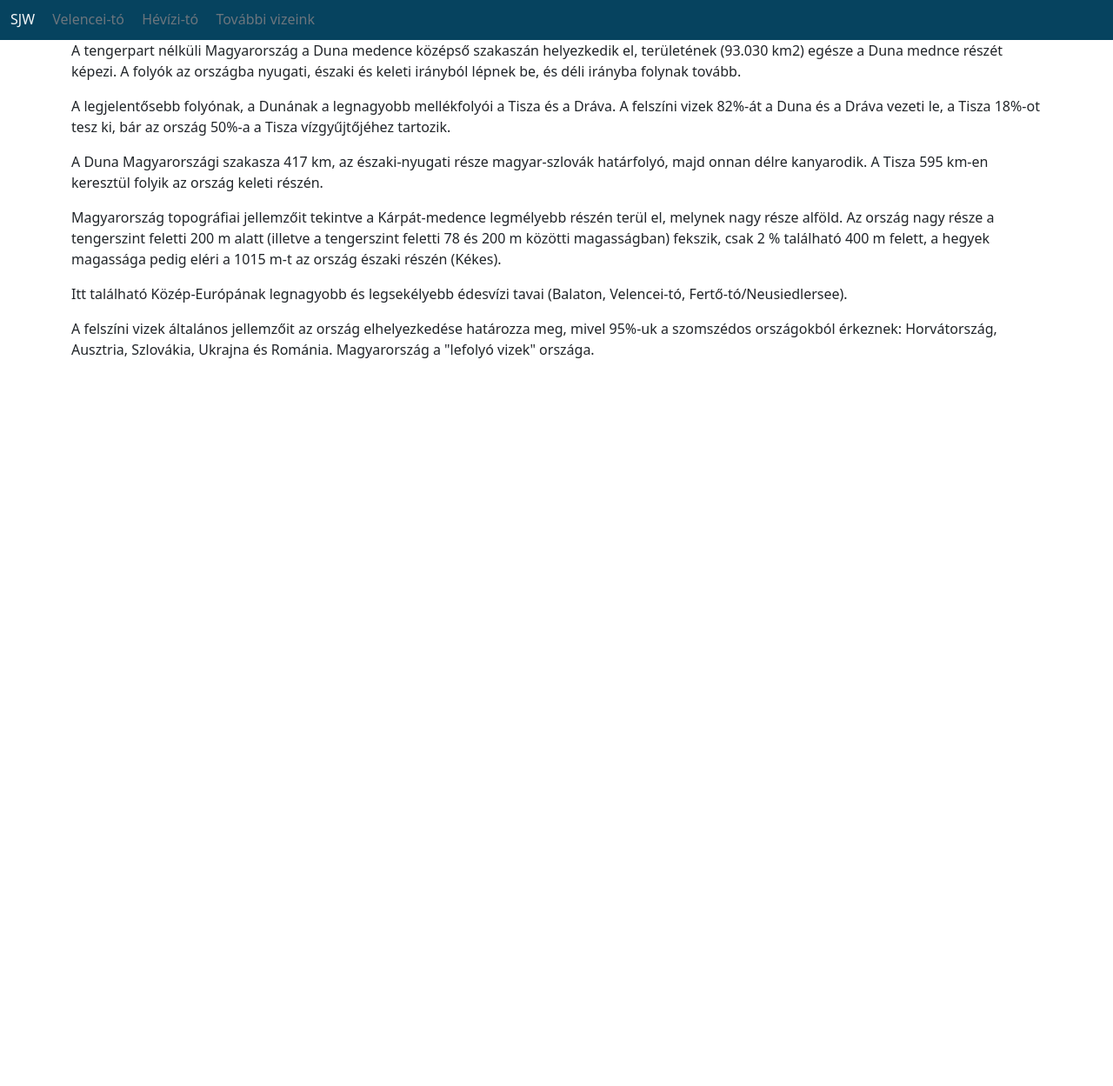
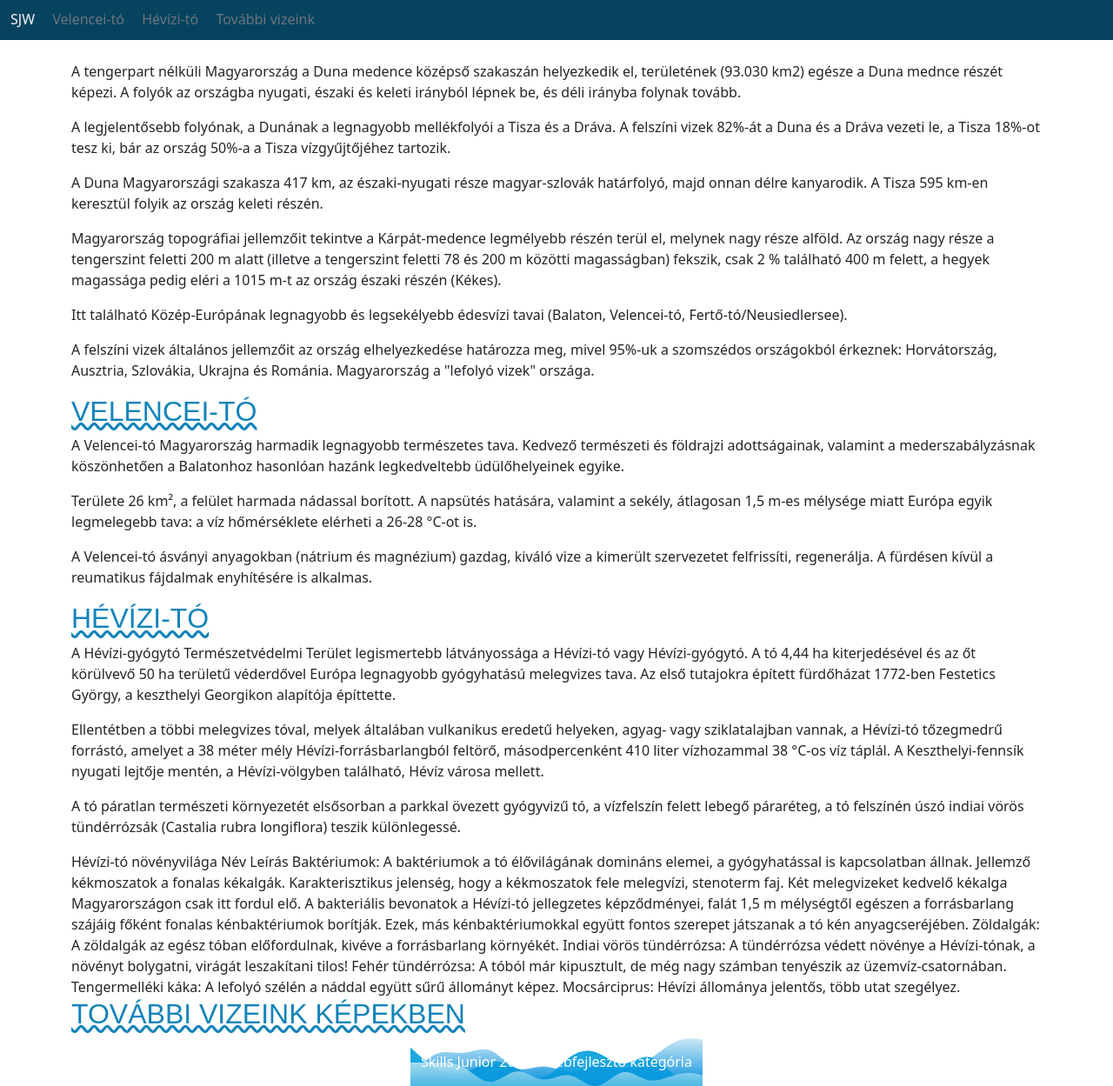
Before and after one commit to vinnie0612/SJW2024_Tamas_Vince, a plain HTML site: page forras/index.html in a window 1280 px wide. Shown: the part 402-1651 px from the top of the page at 87% size. Before the commit the page ends 832 px from the top, so only its background shows below. Drawn offline with nearby package versions, Linux system fonts and the light colour scheme; a web font is replaced by a local one.

Commit message:
laptop battery ran out :(

```diff
--- a/forras/css/style.css
+++ b/forras/css/style.css
@@ -30,12 +30,40 @@
   color: var(--white);
 }
 
+.header h1 {
+  font-size: 3rem;
+  text-align: center;
+  margin: 0;
+  text-transform: uppercase;
+  text-shadow: 5px 5px 10px rgba(0, 0, 0, 1);
+  font-family: "Marhey", sans-serif;
+}
+
+@media (max-width: 992px) {
+  .header h1 {
+    font-size: 1.5rem;
+  }
+}
+
 .navbar {
   display: flex;
   background-color: var(--dkblue);
 }
 
+h2, h3, h4, h5, h6 {
+  color: var(--ltblue) !important;
+  font-family: "Marhey", sans-serif;
+  text-transform: uppercase;
+  text-decoration: underline wavy var(--ltblue);
+}
 
+footer {
+  color: var(--white);
+  text-align: center;
+  padding: 1rem;
+  background: url("../img/wave.svg") no-repeat fixed bottom center;
+  width: 100%;
+}
 
 .navbar a:hover {
   background-color: rgba(255, 255, 255, 0.8);
--- a/forras/index.html
+++ b/forras/index.html
@@ -19,7 +19,7 @@
       <a class="p-2 text-decoration-none link-secondary" href="#">További vizeink</a>
     </div>
   </nav>
-  <div class="container">
+  <div class="container pt-4">
     <p>A tengerpart nélküli Magyarország a Duna medence középső szakaszán helyezkedik el, területének (93.030 km2) egésze a Duna mednce részét képezi. A folyók az országba nyugati, északi és keleti irányból lépnek be, és déli irányba folynak tovább.</p>
 
     <p>A legjelentősebb folyónak, a Dunának a legnagyobb mellékfolyói a Tisza és a Dráva. A felszíni vizek 82%-át a Duna és a Dráva vezeti le, a Tisza 18%-ot tesz ki, bár az ország 50%-a a Tisza vízgyűjtőjéhez tartozik.</p>
@@ -31,7 +31,39 @@
     <p>Itt található Közép-Európának legnagyobb és legsekélyebb édesvízi tavai (Balaton, Velencei-tó, Fertő-tó/Neusiedlersee).</p>
 
     <p>A felszíni vizek általános jellemzőit az ország elhelyezkedése határozza meg, mivel 95%-uk a szomszédos országokból érkeznek: Horvátország, Ausztria, Szlovákia, Ukrajna és Románia. Magyarország a "lefolyó vizek" országa.</p>
+
+    <h2>Velencei-tó</h2>
+    <p>A Velencei-tó Magyarország harmadik legnagyobb természetes tava. Kedvező természeti és földrajzi adottságainak, valamint a mederszabályzásnak köszönhetően a Balatonhoz hasonlóan hazánk legkedveltebb üdülőhelyeinek egyike.</p>
+
+    <p>Területe 26 km², a felület harmada nádassal borított. A napsütés hatására, valamint a sekély, átlagosan 1,5 m-es mélysége miatt Európa egyik legmelegebb tava: a víz hőmérséklete elérheti a 26-28 °C-ot is.</p>
+
+    <p>A Velencei-tó ásványi anyagokban (nátrium és magnézium) gazdag, kiváló vize a kimerült szervezetet felfrissíti, regenerálja. A fürdésen kívül a reumatikus fájdalmak enyhítésére is alkalmas.</p>
+
+    <h2>Hévízi-tó</h2>
+
+    <p>A Hévízi-gyógytó Természetvédelmi Terület legismertebb látványossága a Hévízi-tó vagy Hévízi-gyógytó. A tó 4,44 ha kiterjedésével és az őt körülvevő 50 ha területű véderdővel Európa legnagyobb gyógyhatású melegvizes tava. Az első tutajokra épített fürdőházat 1772-ben Festetics György, a keszthelyi Georgikon alapítója építtette.</p>
+    <p>Ellentétben a többi melegvizes tóval, melyek általában vulkanikus eredetű helyeken, agyag- vagy sziklatalajban vannak, a Hévízi-tó tőzegmedrű forrástó, amelyet a 38 méter mély Hévízi-forrásbarlangból feltörő, másodpercenként 410 liter vízhozammal 38 °C-os víz táplál. A Keszthelyi-fennsík nyugati lejtője mentén, a Hévízi-völgyben található, Hévíz városa mellett.</p>
+    <p>A tó páratlan természeti környezetét elsősorban a parkkal övezett gyógyvizű tó, a vízfelszín felett lebegő páraréteg, a tó felszínén úszó indiai vörös tündérrózsák (Castalia rubra longiflora) teszik különlegessé.</p>
+
+    Hévízi-tó növényvilága
+    Név	Leírás
+    Baktériumok:	A baktériumok a tó élővilágának domináns elemei, a gyógyhatással is kapcsolatban állnak.
+        Jellemző kékmoszatok a fonalas kékalgák. Karakterisztikus jelenség, hogy a kékmoszatok fele melegvízi, stenoterm faj. Két melegvizeket kedvelő kékalga Magyarországon csak itt fordul elő.
+        A bakteriális bevonatok a Hévízi-tó jellegzetes képződményei, falát 1,5 m mélységtől egészen a forrásbarlang szájáig főként fonalas kénbaktériumok borítják. Ezek, más kénbaktériumokkal együtt fontos szerepet játszanak a tó kén anyagcseréjében.
+    Zöldalgák:	A zöldalgák az egész tóban előfordulnak, kivéve a forrásbarlang környékét.
+    Indiai vörös tündérrózsa:	A tündérrózsa védett növénye a Hévízi-tónak, a növényt bolygatni, virágát leszakítani tilos!
+    Fehér tündérrózsa:	A tóból már kipusztult, de még nagy számban tenyészik az üzemvíz-csatornában.
+    Tengermelléki káka:	A lefolyó szélén a náddal együtt sűrű állományt képez.
+    Mocsárciprus:	Hévízi állománya jelentős, több utat szegélyez.
+
+    <h2>További vizeink képekben</h2>
+
+
   </div>
+
+  <footer>
+    Skills Junior 2024 - Webfejlesztő kategória
+  </>
 
   <script src="https://cdn.jsdelivr.net/npm/bootstrap@5.3.3/dist/js/bootstrap.bundle.min.js" integrity="sha384-YvpcrYf0tY3lHB60NNkmXc5s9fDVZLESaAA55NDzOxhy9GkcIdslK1eN7N6jIeHz" crossorigin="anonymous"></script>
 </body>
```
